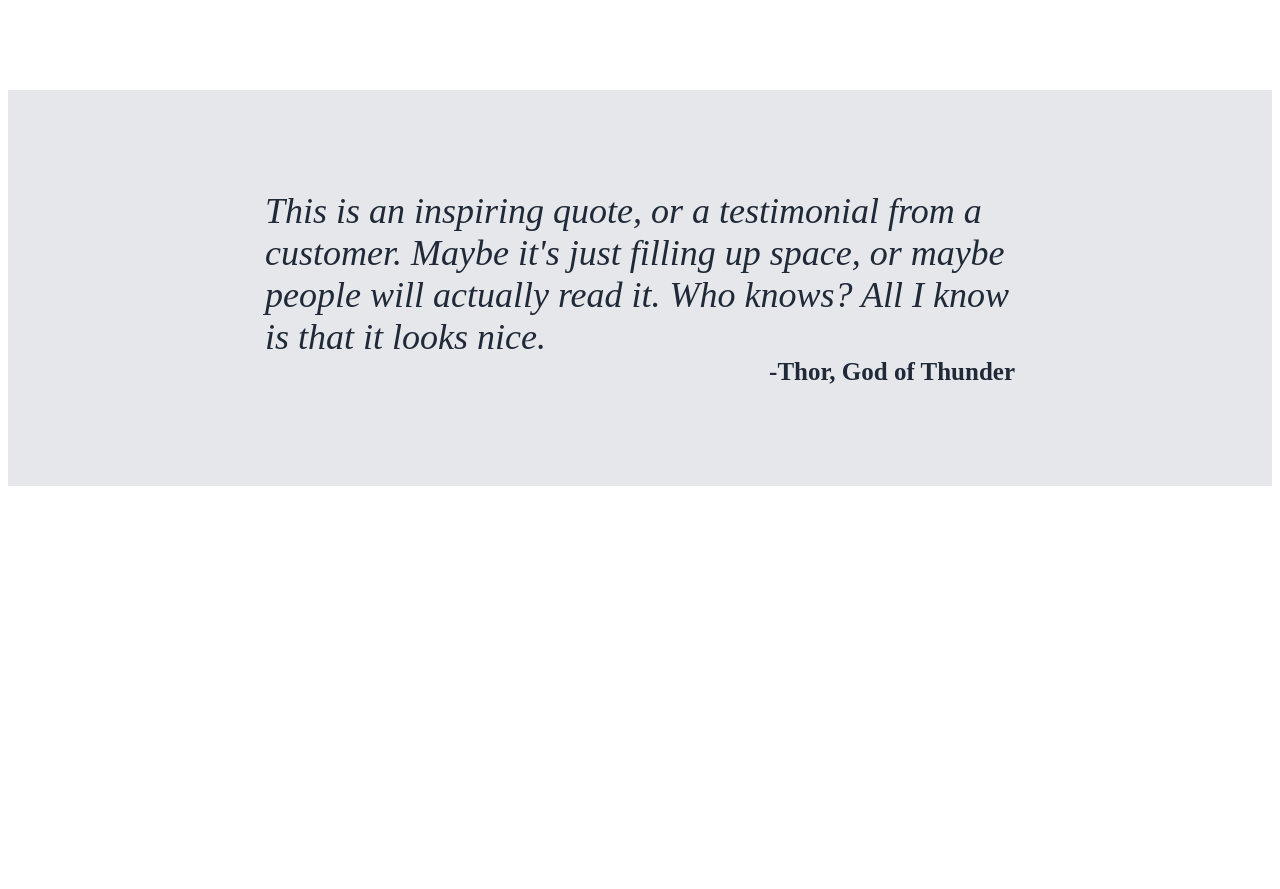
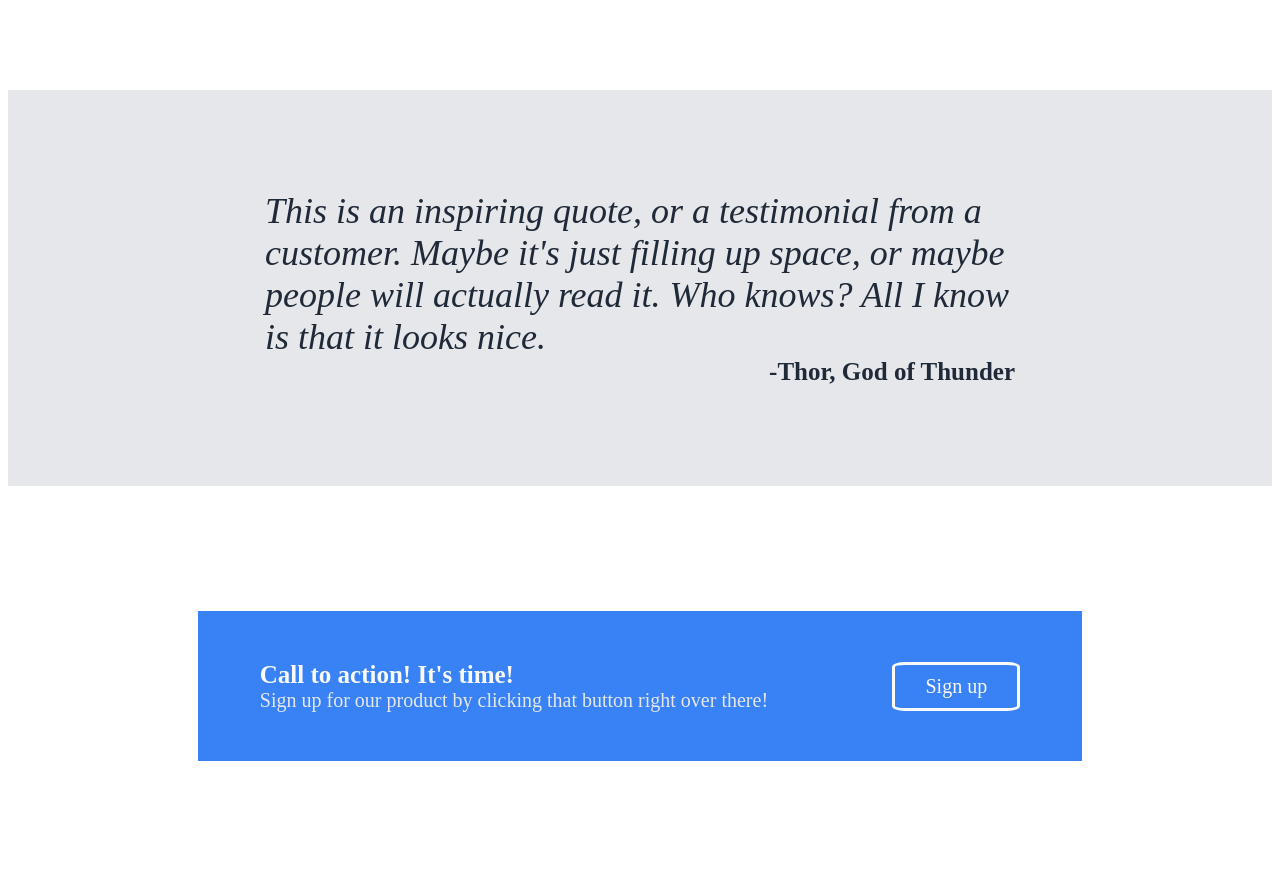
Before and after one commit to Whereii/landing-page-practice, a plain HTML site: page index.html in a window 1280 px wide. Shown: the part 1092-1981 px from the top of the page. Before the commit the page ends 1586 px from the top, so only its background shows below. Drawn offline with Linux system fonts and the light colour scheme.

Commit message:
Finish styling cta-section of page

```diff
--- a/index.html
+++ b/index.html
@@ -69,5 +69,20 @@
                 </div>
             </div>
         </div>
+        <div class="cta-section">
+            <div class="cta-container">
+                <div class="cta-left">
+                    <div class="cta-header">
+                        Call to action! It's time!
+                    </div>
+                    <div class="cta-description">
+                        Sign up for our product by clicking that button right over there!
+                    </div>
+                </div>
+                <div class="cta-button">
+                    Sign up
+                </div>
+            </div>
+        </div>
     </body>
 </html>
--- a/styles.css
+++ b/styles.css
@@ -146,3 +146,40 @@ ul {
     display: flex;
     flex-direction: column;
 }
+
+.cta-container {
+    width: 70%;
+    height: 150px;
+    background-color: #3882f6;
+    display: flex;
+    align-items: center;
+    justify-content: space-around;
+}
+
+.cta-section {
+    display: flex;
+    align-items: center;
+    justify-content: center;
+    height: 400px
+}
+
+.cta-header {
+    font-size: 25px;
+    color:#f9faf8;
+    font-weight: 600;
+}
+
+.cta-description {
+    color: #e5e7eb;
+    font-size: 20px;
+}
+
+.cta-button {
+    border: 3px solid;
+    border-color: #f9faf8;
+    padding: 10px 30px;
+    border-radius: 10%;
+    color: #f9faf8;
+    font-size: 20px;
+    font-weight: 500;
+}
```
